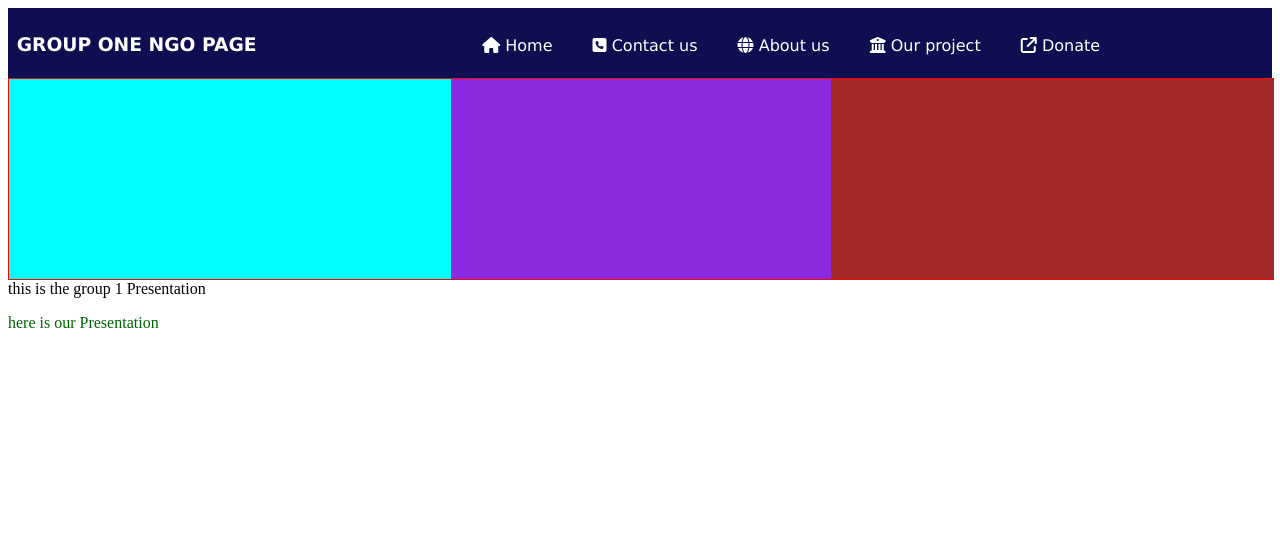
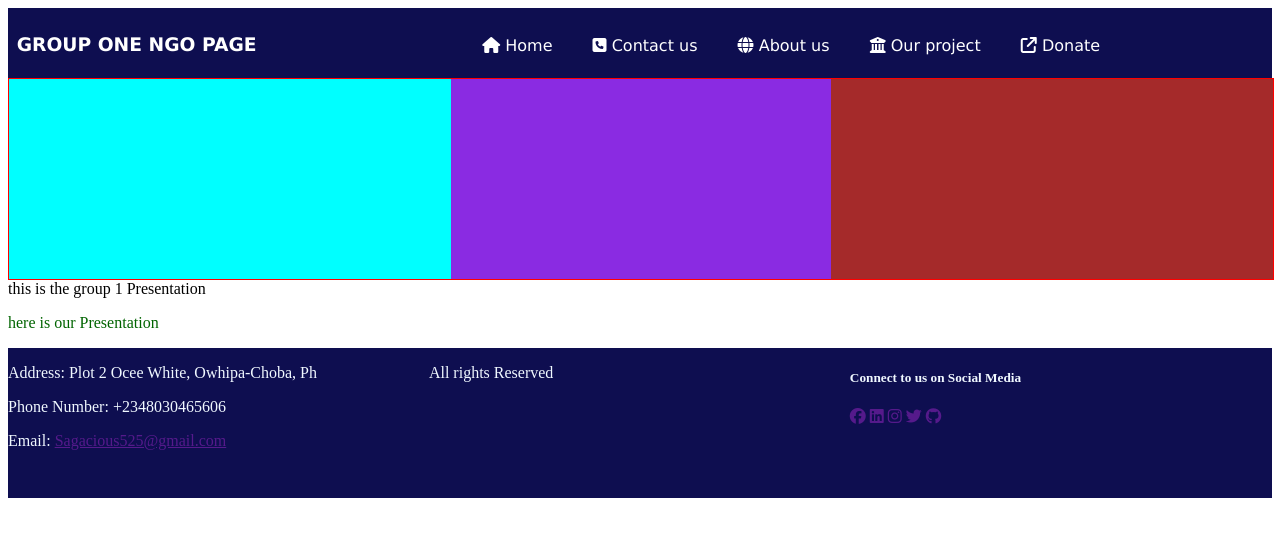
Before and after one commit to Tiamiyukk/Group-1-presentation, a plain HTML site: page group.html in a window 1280 px wide. Drawn offline with Linux system fonts and the light colour scheme.

Commit message:
footer by daniel

```diff
--- a/group.html
+++ b/group.html
@@ -41,6 +41,20 @@
             background-color: white;
             color: rgb(14, 14, 80)
         }
+
+        .bottom{
+            height: 150px;
+            width: 100%;
+            display: flex;
+            background-color: rgb(14, 14, 80);
+            flex-direction: row;
+            color: aliceblue;
+        }
+
+        .z{
+            height: 150px;
+            width: 33.3%;
+        }
     </style>
 </head>
 <body>
@@ -78,4 +92,25 @@
     </div>
     <div>  this is the group 1 Presentation</div>
     <p style="color: darkgreen;"> here is our Presentation</p>
+
+<!-- footer by daniel starts here-->
+    <footer class="bottom">
+        <div class="z">
+            <p>Address: Plot 2 Ocee White, Owhipa-Choba, Ph</p>
+            <p>Phone Number: +2348030465606</p>
+            <p>Email: <a href="">Sagacious525@gmail.com</p></a>
+        </div>
+        <div class="z">
+            <p> All rights Reserved</p>
+        </div>
+        <div class="z">
+            <h5>Connect to us on Social Media</h5>
+            <a href=""><i class="fa-brands fa-facebook"></i></a>
+            <a href=""><i class="fa-brands fa-linkedin"></i></a>
+            <a href=""><i class="fa-brands fa-instagram"></i></a>
+            <a href=""><i class="fa-brands fa-twitter"></i></a>
+            <a href=""><i class="fa-brands fa-github"></i></a>
+        </div>
+    </footer>
+<!-- footer by daniel ends here-->
 </body>
```
